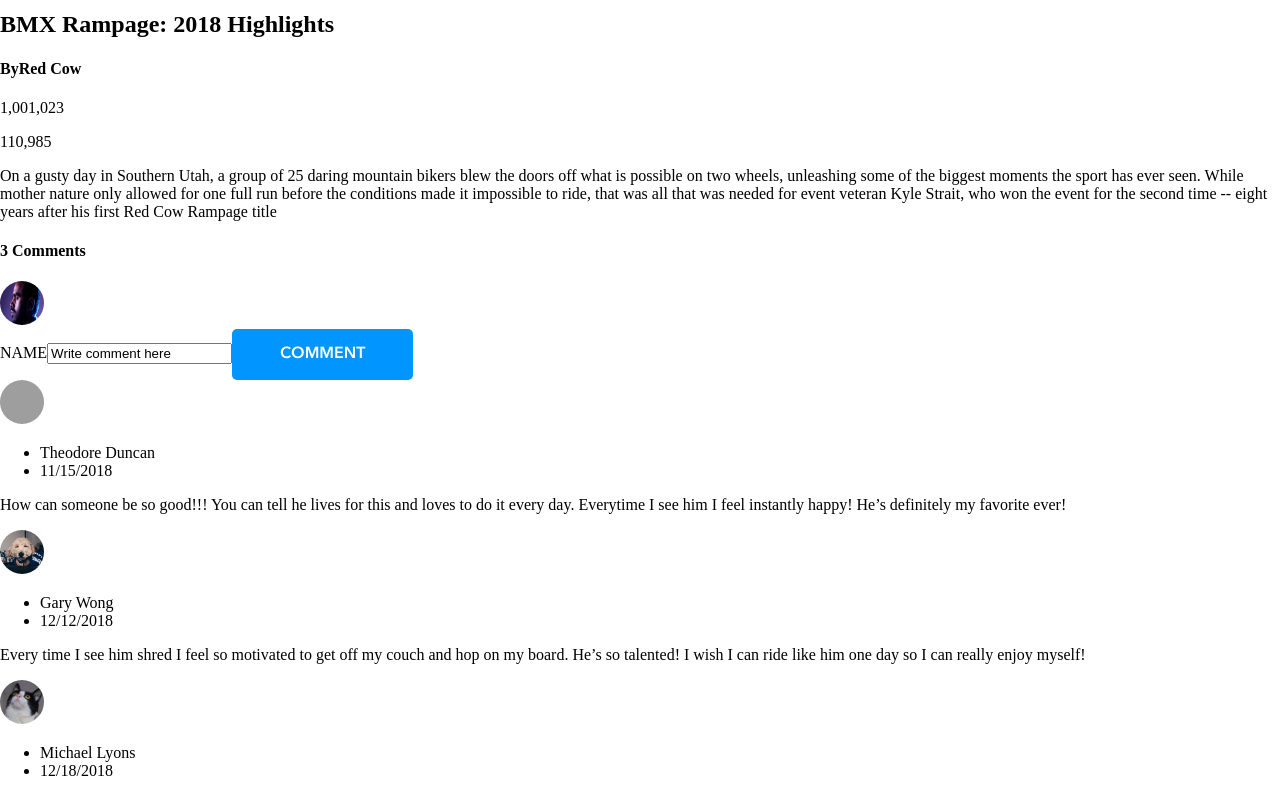
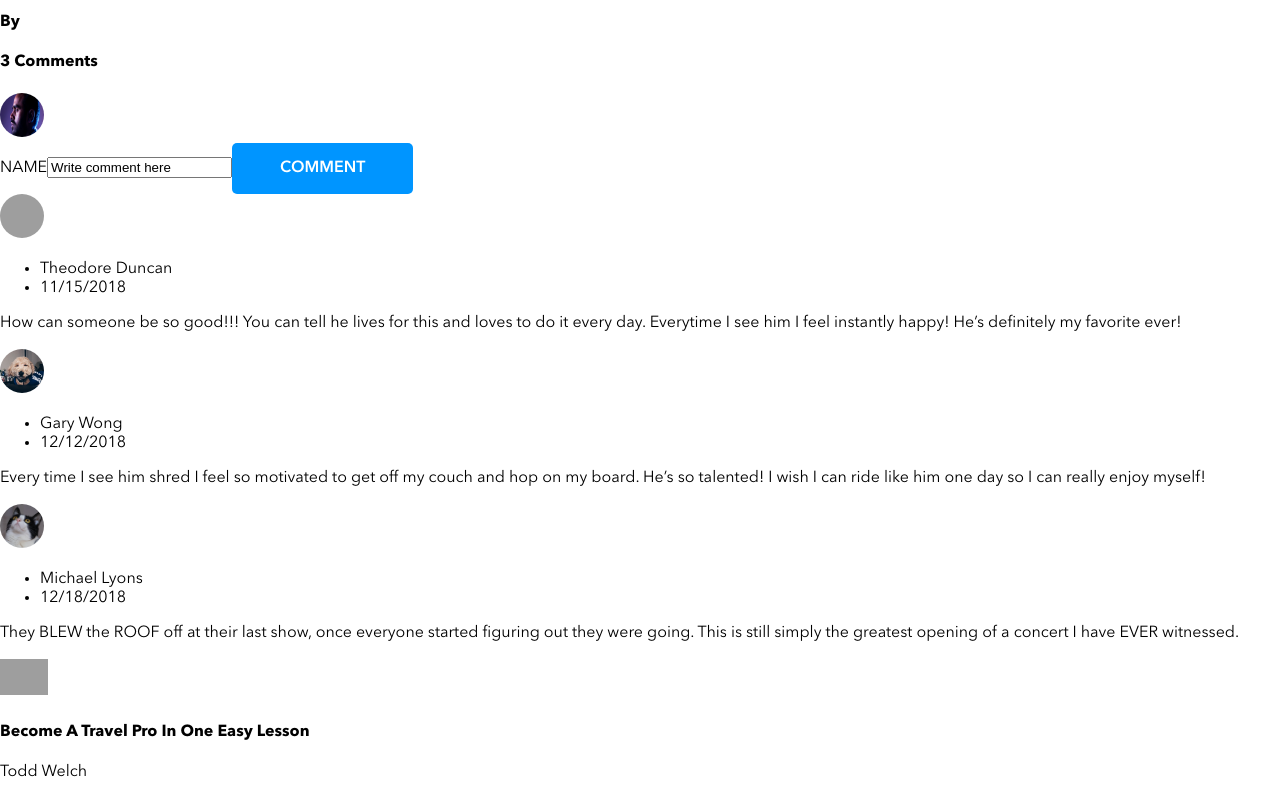
Before and after one commit to nixnori/nikki-noriega-brainflix, a React (Create React App) app in the folder sprint-1/: page / in a window 1280 px wide. Shown: the part 1120-1916 px from the top of the page. Built offline with nearby package versions, Linux system fonts and the light colour scheme; grey boxes are pictures that could not be loaded.

Commit message:
All components on page

```diff
--- a/sprint-1/src/App.js
+++ b/sprint-1/src/App.js
@@ -6,11 +6,13 @@ import Description from './Components/Main/Description/Description';
 import Form from './Components/Main/Form/Form';
 import commentsList from './Components/Main/Comments/CommentsList';
 import Comments from './Components/Main/Comments/Comments';
+import sideVideo from './Components/Main/NextVideo/VideoList';
+import NextVideo from './Components/Main/NextVideo/NextVideo';
 
 class App extends Component {
 
   state = {
-    video: videoData[0],
+    video: sideVideo[0]
   }
 
   render() {
@@ -18,9 +20,10 @@ class App extends Component {
       <div>
         <Header/>
         <Video />
-        <Description video={this.state.video} />
+        <Description video={videoData} />
         <Form />
         <Comments comments={commentsList} />
+        <NextVideo videoList={sideVideo} state={this.state.video}/>
       </div>
     );
   }
--- a/sprint-1/src/Components/Main/Comments/Comments.js
+++ b/sprint-1/src/Components/Main/Comments/Comments.js
@@ -8,7 +8,7 @@ const Comments = props => {
             {
                 props.comments.map(comment => {
                     return (
-                    <div className="comments__card">
+                    <div className="comments__card" key={comment.id}>
                         <img className="comments__pic" src={comment.pic}/>
                         <div className="comments__item">
                             <ul className="comments__list">
--- a/sprint-1/src/Components/Main/Comments/CommentsList.js
+++ b/sprint-1/src/Components/Main/Comments/CommentsList.js
@@ -1,21 +1,25 @@
 import pic1 from '../../../assets/Images/asia.JPG';
 import pic2 from '../../../assets/Images/chico.JPG';
 import pic3 from '../../../assets/Images/cat.jpg';
+import { v4 as uuidv4 } from 'uuid';
 
 const commentsList = [
     {
+        id: uuidv4(),
         pic: pic1,
         name: 'Theodore Duncan',
         date: '11/15/2018',
         comment: 'How can someone be so good!!! You can tell he lives for this and loves to do it every day. Everytime I see him I feel instantly happy! He’s definitely my favorite ever!'
     },
     {
+        id: uuidv4(),
         pic: pic2,
         name: 'Gary Wong',
         date: '12/12/2018',
         comment: 'Every time I see him shred I feel so motivated to get off my couch and hop on my board. He’s so talented! I wish I can ride like him one day so I can really enjoy myself!'
     },
     {
+        id: uuidv4(),
         pic: pic3,
         name: 'Michael Lyons',
         date: '12/18/2018',
--- a/sprint-1/src/Components/Main/Description/Description.js
+++ b/sprint-1/src/Components/Main/Description/Description.js
@@ -4,7 +4,7 @@ const Description = props => {
     return (
         <div className="description">
             <h2 className="description__title">{props.video.title}</h2>
-            <h4 className="description__channel">By{props.video.channel}</h4>
+            <h4 className="description__channel">By {props.video.channel}</h4>
             <p><span className="description__date"></span>{props.video.date}</p>
             <p className="description__views">{props.video.views}</p>
             <p className="description__likes">{props.video.likes}</p>
--- a/sprint-1/src/Components/Main/Form/Form.js
+++ b/sprint-1/src/Components/Main/Form/Form.js
@@ -7,12 +7,12 @@ const Form = () => {
     return (
         <>
         <h4 className="form__headerr">3 Comments</h4>
-        <div class="form__container">
-            <form action="" class="form">
-                <img class="form__pic" src={image} alt="profile-pic"/>
-                <div class="form__item">
-                    <label class="form__label" for="name">NAME</label>
-                    <input class="form__textbox" type="text" name="name" value="Write comment here" />
+        <div className="form__container">
+            <form action="" className="form">
+                <img className="form__pic" src={image} alt="profile-pic"/>
+                <div className="form__item">
+                    <label className="form__label" htmlFor="name">NAME</label>
+                    <input className="form__textbox" type="text" name="name" value="Write comment here" />
                     <Button text='COMMENT' />
                 </div>
             </form>
--- /dev/null
+++ b/sprint-1/src/Components/Main/NextVideo/NextVideo.js
@@ -0,0 +1,26 @@
+import React from 'react';
+import './NextVideo.scss';
+
+const NextVideo = props => {
+    return (
+        <div className="video__section">
+        {
+            props.videoList.map(video => {
+                if (props.state !== video) {
+                    return (
+                        <div className="video__container" key={video.id}>
+                            <img className="video__image" src={video.image} />
+                            <div className="video__text">
+                                <h4 className="video__title">{video.title}</h4>
+                                <p className="video__channel">{video.channel}</p>
+                            </div>
+                        </div>
+                    )
+                }
+            })
+        }
+        </div>
+    )
+}
+
+export default NextVideo;
--- /dev/null
+++ b/sprint-1/src/Components/Main/NextVideo/NextVideo.scss
@@ -0,0 +1,5 @@
+.video {
+    &__image {
+        width: 3rem;
+    }
+}
--- a/sprint-1/src/Components/Main/Video/Video.js
+++ b/sprint-1/src/Components/Main/Video/Video.js
@@ -6,7 +6,7 @@ import './Video.scss';
 
 const Video = () => {
     return (
-        <video className="video__main" poster={vid0} controls></video>
+        <video className="main" poster={vid0} controls></video>
     )
 }
 
--- a/sprint-1/src/index.scss
+++ b/sprint-1/src/index.scss
@@ -1,7 +1,10 @@
+@import './partials/fonts';
+
 body {
   margin: 0;
   padding: 0;
   box-sizing: border-box;
+  font-family: 'Avenir';
 }
 
 code {
```
Also changed, not shown: sprint-1/src/Components/Main/NextVideo/VideoList.js (renamed from sprint-1/src/Components/Main/VideoList/VideoList.js, +9 -9 lines), sprint-1/src/Components/Main/VideoList/VideoList.scss (deleted).
